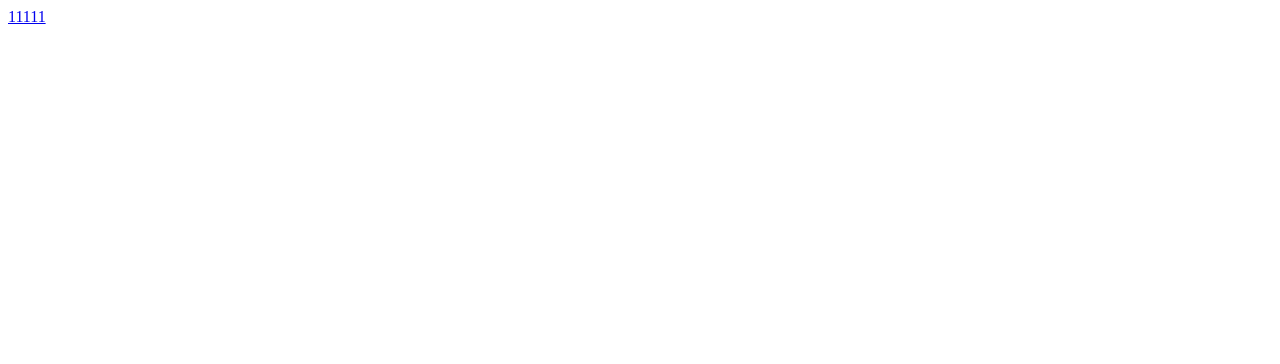
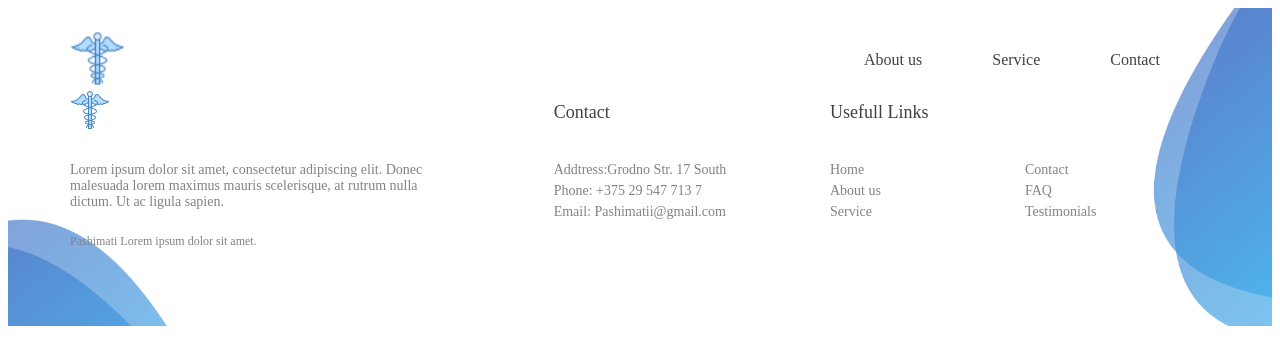
Before and after one commit to Pashimati/angularMedicalClinic, an Angular app: page / in a window 1280 px wide. Shown: the top 364 px of the page. Built offline with nearby package versions, Linux system fonts and the light colour scheme.

Commit message:
show and hide header and foot(register&login)

```diff
--- a/src/app/app.component.html
+++ b/src/app/app.component.html
@@ -1,2 +1,8 @@
-<a routerLink="/index">11111</a>
-<router-outlet></router-outlet>
+<div class="wrapper">
+  <app-header *ngIf="showHead"></app-header>
+  <main class="main">
+    <router-outlet></router-outlet>
+  </main>
+  <app-footer *ngIf="showFoot"></app-footer>
+</div>
+<!--<app-loader></app-loader>-->
--- a/src/app/app.component.scss
+++ b/src/app/app.component.scss
@@ -0,0 +1,12 @@
+html,
+body {
+  height: 100%;
+}
+.wrapper {
+  min-height: 100%;
+  display: flex;
+  flex-direction: column;
+}
+.main {
+  flex: 1 1 auto;
+}
--- a/src/app/app.component.ts
+++ b/src/app/app.component.ts
@@ -1,4 +1,5 @@
 import { Component } from '@angular/core';
+import {NavigationStart, Router} from "@angular/router";
 
 @Component({
   selector: 'app-root',
@@ -6,4 +7,23 @@ import { Component } from '@angular/core';
   styleUrls: ['./app.component.scss']
 })
 export class AppComponent {
+  showHead: boolean = false;
+  showFoot: boolean = false;
+
+  ngOnInit() {
+  }
+
+  constructor(private router: Router) {
+    router.events.forEach((event:any) => {
+      if (event instanceof NavigationStart) {
+        if (event['url'] == '/login') {
+          this.showHead = false;
+          this.showFoot = false;
+        } else {
+          this.showHead = true;
+          this.showFoot = true;
+        }
+      }
+    });
+  }
 }
--- a/src/app/app.module.ts
+++ b/src/app/app.module.ts
@@ -5,6 +5,7 @@ import {AppComponent} from './app.component';
 import {SharedModule} from "@shared/shared.module";
 import {FormsModule, ReactiveFormsModule} from "@angular/forms";
 import {BrowserAnimationsModule} from "@angular/platform-browser/animations";
+import {CoreModule} from "@core/core.module";
 
 @NgModule({
   declarations: [
@@ -12,6 +13,7 @@ import {BrowserAnimationsModule} from "@angular/platform-browser/animations";
   ],
   imports: [
     SharedModule,
+    CoreModule,
     BrowserModule,
     AppRoutingModule,
     BrowserAnimationsModule,
--- a/src/app/core/components/footer/footer.component.ts
+++ b/src/app/core/components/footer/footer.component.ts
@@ -1,4 +1,4 @@
-import {Component, Input, OnInit} from '@angular/core';
+import {Component, OnInit} from '@angular/core';
 import { Router, NavigationEnd } from '@angular/router';
 
 @Component({
@@ -11,7 +11,7 @@ export class FooterComponent implements OnInit {
   constructor(private router: Router) { }
 
   ngOnInit(): void {
-    this.router.events.subscribe((evt) => {
+    this.router.events.subscribe((evt: any) => {
       if (!(evt instanceof NavigationEnd)) {
         return;
       }
--- a/src/app/core/components/header/header.component.html
+++ b/src/app/core/components/header/header.component.html
@@ -8,6 +8,7 @@
       </div>
 
       <nav class="navigation">
+        <ul class="nav">
 <!--        <ul class="nav" *ngIf="!authenticated">-->
           <li class="nav__item">
             <a class="nav__link" routerLink="/aboutUs">About us</a>
--- a/src/app/core/components/header/header.component.scss
+++ b/src/app/core/components/header/header.component.scss
@@ -27,7 +27,25 @@
   align-items: center;
 
 }
+.nav {
+  list-style: none;
+  display: flex;
+  justify-content: space-around;
+  gap: 30px;
 
-.hide {
-  display: none;
+
+  &__link {
+    text-decoration: none;
+    display: block;
+    padding: 16px 20px;
+    font-size: 16px;
+    font-weight: 500;
+    line-height: 1;
+    color: #404040;
+    &:hover {
+      border-radius: 20px;
+      background: linear-gradient(270deg, rgba(50,200,250,1) 0%, rgba(88,125,228,1) 100%);
+      color: #ffffff;
+    }
+  }
 }
```
Also changed, not shown: src/app/core/core.module.ts (+6 -2 lines).
